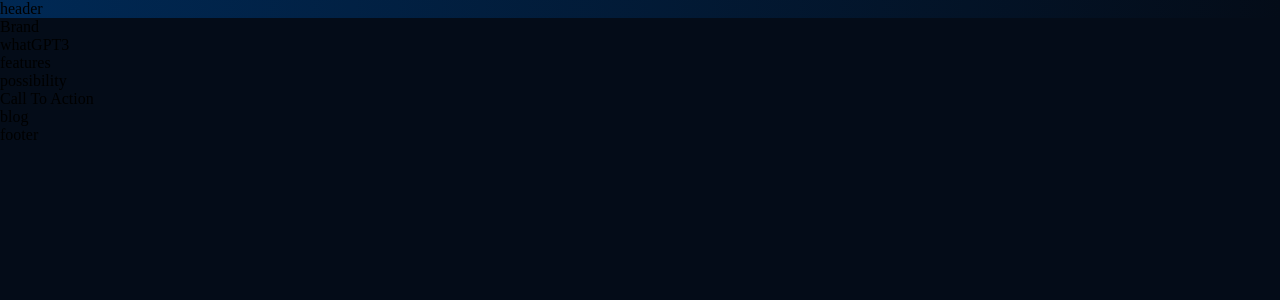
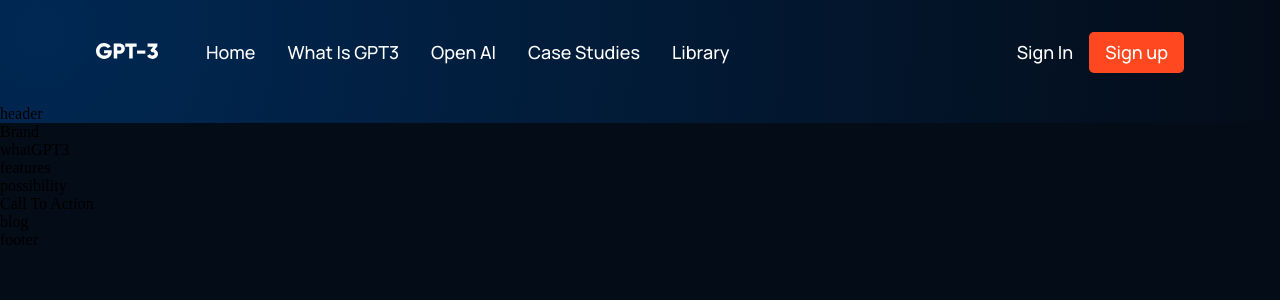
Before and after one commit to chathuRashmini/what_is_GPT3, a React (Create React App) app: page / in a window 1280 px wide. Shown: the top 300 px of the page. Built offline with nearby package versions, Linux system fonts and the light colour scheme.

Commit message:
Completed the web-version of navbar

```diff
--- a/src/components/navbar/navbar.css
+++ b/src/components/navbar/navbar.css
@@ -0,0 +1,61 @@
+.gpt3__navbar {
+  display: flex;
+  justify-content: space-between;
+  align-items: center;
+  padding: 2rem 6rem;
+}
+
+.gpt3__navbar-links {
+  flex: 1;
+  display: flex;
+  justify-content: flex-start;
+  align-items: center;
+}
+
+.gpt3__navbar-links_logo {
+  margin-right: 2rem;
+}
+
+.gpt3__navbar-links_logo img {
+  width: 62px;
+  height: 16px;
+}
+
+.gpt3__navbar-links_container {
+  display: flex;
+  flex-direction: row;
+}
+
+.gpt3__navbar-sign {
+  display: flex;
+  justify-content: flex-end;
+  align-items: center;
+}
+
+.gpt3__navbar-links_container p,
+.gpt3__navbar-sign p,
+.gpt3__navbar-menu_container p {
+  color: #fff;
+  font-family: var(--font-family);
+  font-weight: 500;
+  font-size: 18px;
+  line-height: 25px;
+  text-transform: capitalize;
+  margin: 0 1rem;
+  cursor: pointer;
+}
+
+.gpt3__navbar-sign button,
+.gpt3__navbar-menu_container button {
+  padding: 0.5rem 1rem;
+  color: #fff;
+  background: #ff4820;
+  font-family: var(--font-family);
+  font-weight: 500;
+  font-size: 18px;
+  line-height: 25px;
+  border-radius: 5px;
+  border: 0;
+  outline: none;
+  cursor: pointer;
+}
--- a/src/components/navbar/navbar.jsx
+++ b/src/components/navbar/navbar.jsx
@@ -2,14 +2,36 @@
 import { RiMenu3Line, RiCloseLine } from 'react-icons/ri'
 
 import './navbar.css'
+import logo from '../../assets/logo.svg'
 
 const navbar = () => {
     return (
         <div className='gpt3__navbar'>
             <div className='gpt3__navbar-links'>
-                <div className='navbar-links_logo'>
-                    {/* <img src={logo} alt="logo" /> */}
+                <div className='gpt3__navbar-links_logo'>
+                    <img src={logo} alt="logo" />
                 </div>
+                <div className='gpt3__navbar-links_container'>
+                    <p>
+                        <a href='#home'>Home</a>
+                    </p>
+                    <p>
+                        <a href='#wgpt3'>What is GPT3</a>
+                    </p>
+                    <p>
+                        <a href='#possibility'>Open AI</a>
+                    </p>
+                    <p>
+                        <a href='#features'>Case Studies</a>
+                    </p>
+                    <p>
+                        <a href='#blog'>Library</a>
+                    </p>
+                </div>
+            </div>
+            <div className='gpt3__navbar-sign'>
+                <p>Sign In</p>
+                <button type='button'>Sign up</button>
             </div>
         </div>
     )
```
